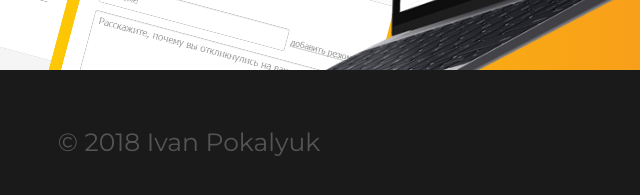
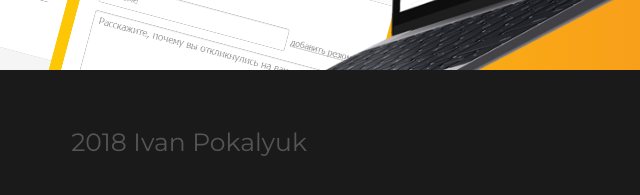
Before and after one commit to hivanya/undefined, a plain HTML site: page index.html in a window 1280 px wide. Shown: the part 4378-4573 px from the top of the page, 451-1091 px from the left. Drawn offline with nearby package versions, Linux system fonts and the light colour scheme.

Commit message:
Update index.html

```diff
--- a/index.html
+++ b/index.html
@@ -91,7 +91,7 @@
         </div>
     </div>
     <div class="copyright">
-        © 2018 Ivan Pokalyuk
+        2018 Ivan Pokalyuk
     </div>
 </div>
 <script
```
